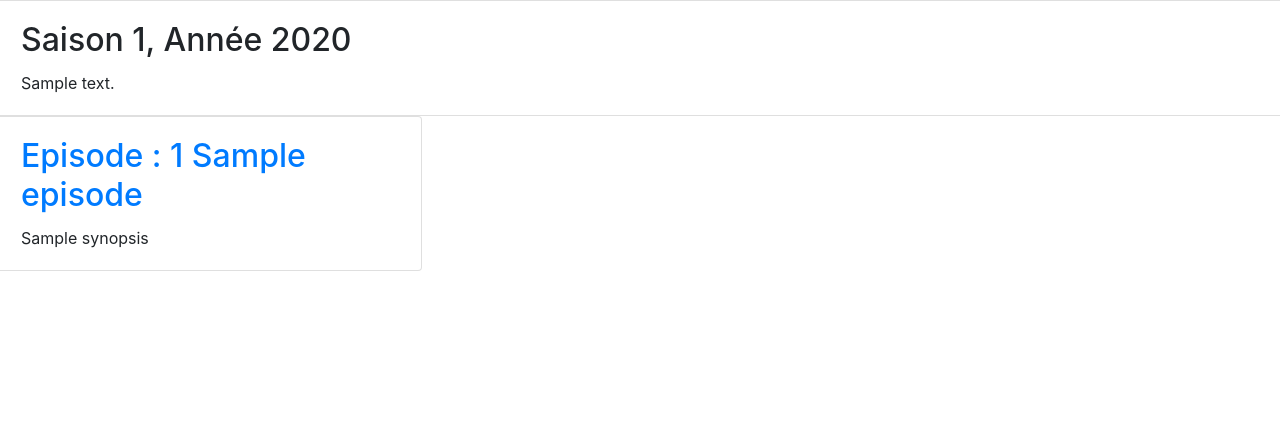
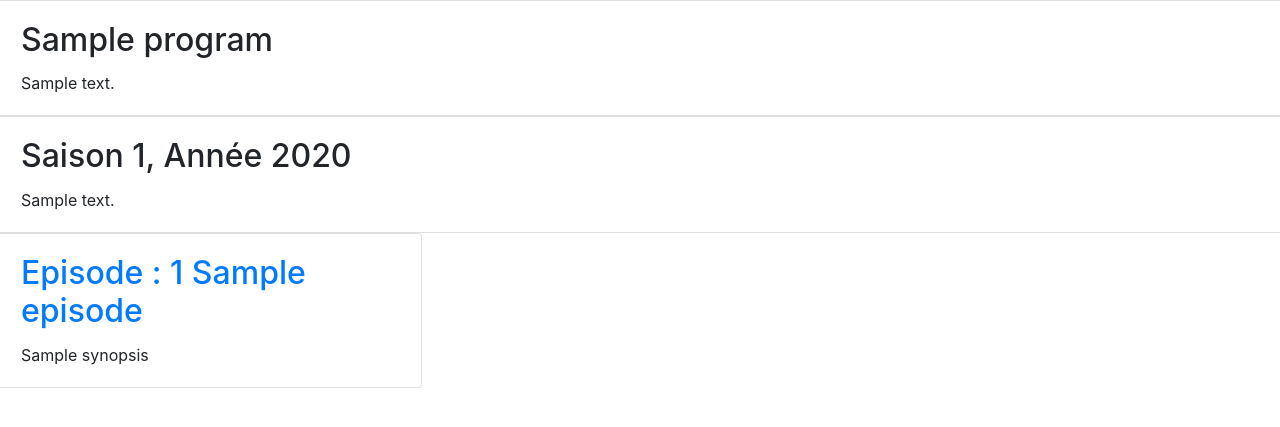
Before and after one commit to Krilline/Wild_series, a Symfony app: template templates/wild/season.html.twig in a window 1280 px wide. Shown: the part 56-483 px from the top of the page. Run offline with Twig, Linux system fonts and the light colour scheme; the template is opened without the code that fills it: most values are stand-ins (such as "Sample title", 1, 10 or a date in 2020); some libraries are stand-ins or nearby versions.

Commit message:
completed symfony10

```diff
--- a/src/Controller/WildController.php
+++ b/src/Controller/WildController.php
@@ -101,10 +101,12 @@ class WildController extends AbstractController
     public function showBySeason(Season $season) :Response
     {
         $episodes = $season->getEpisodes();
+        $program = $season->getProgram();
 
         return $this->render('wild/season.html.twig', [
             'season' => $season,
             'episodes' => $episodes,
+            'program' => $program,
         ]);
     }
 
--- a/templates/wild/season.html.twig
+++ b/templates/wild/season.html.twig
@@ -3,6 +3,14 @@
 {% block title %}{{ season.number }}{% endblock %}
 
 {% block body %}
+    <div class="row">
+    <div class="card col-12" style="width: 18rem;">
+        <div class="card-body">
+            <h2 class="card-title">{{ program.title }}</h2>
+            <p class="card-text">{{ program.summary }}</p>
+        </div>
+    </div>
+    </div>
     <div class="row">
         <div class="card col-12" style="width: 18rem;">
             <div class="card-body">
```
Also changed, not shown: readme.md.
